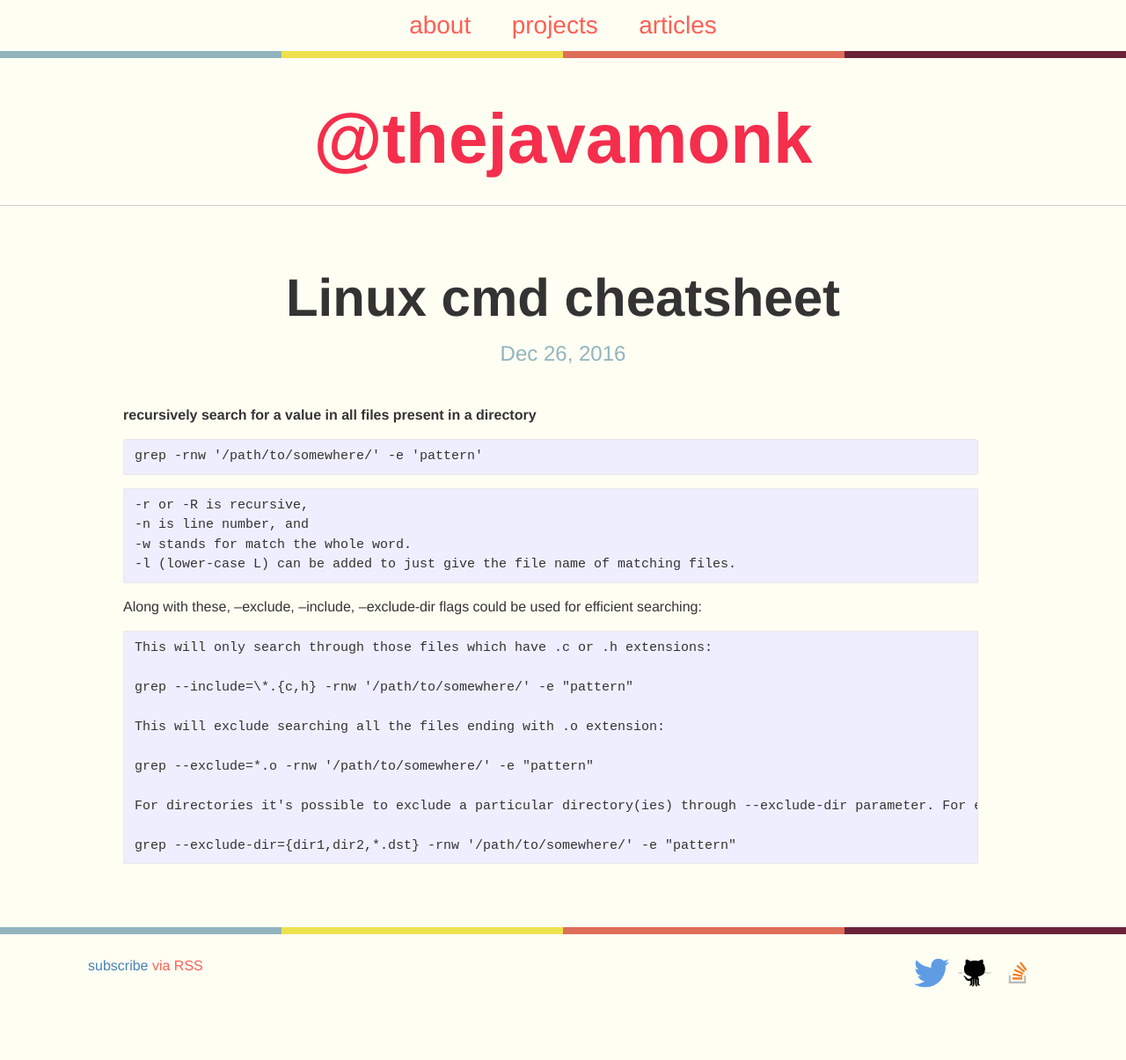
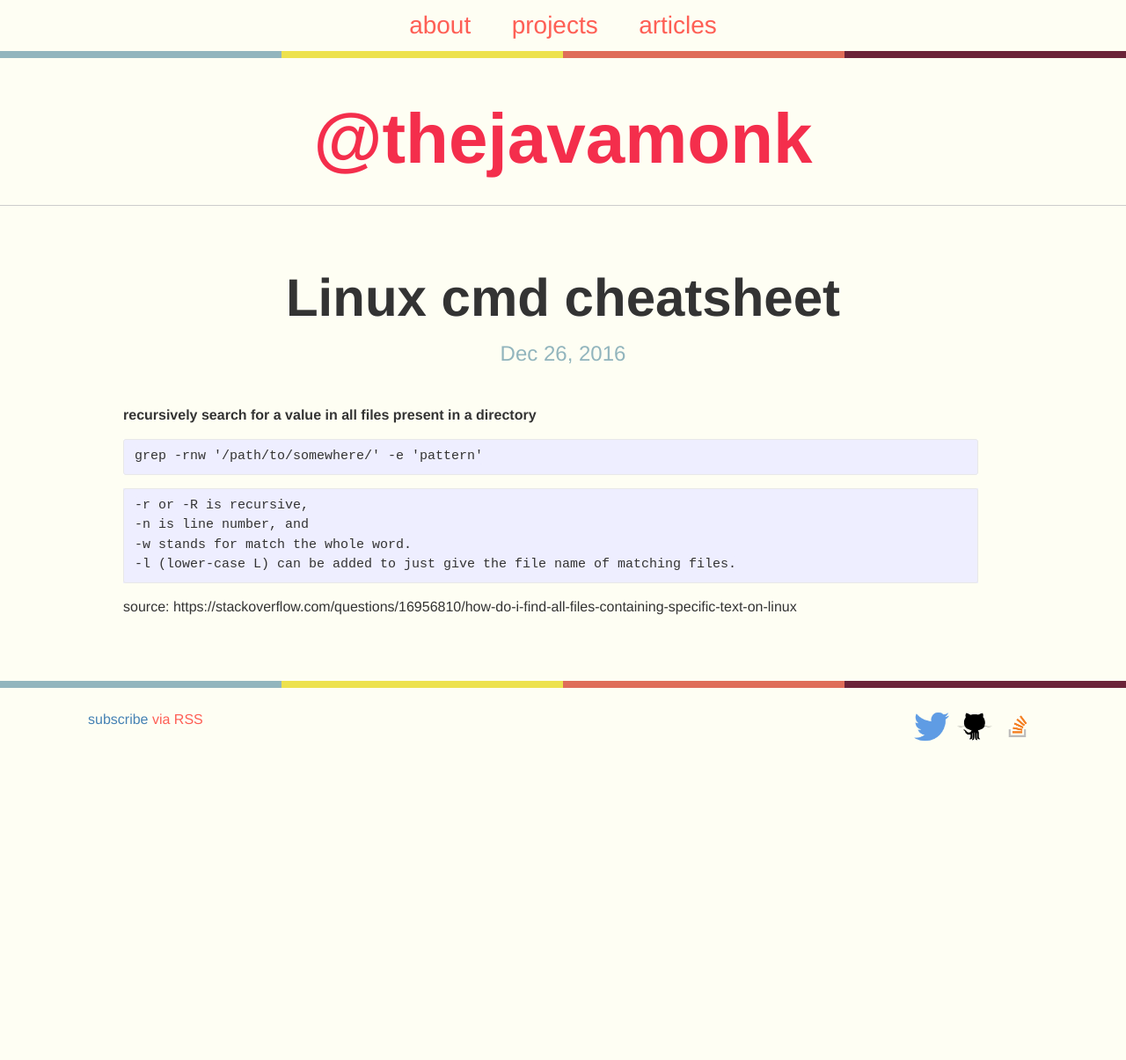
Before and after one commit to thejavamonk/thejavamonk.github.io, a Jekyll site: the page built from _posts/blog/2018-04-06-linux-cmd-cheatsheet.markdown, in a window 1280 px wide. Shown: the whole page at 88% size. Built offline with Jekyll 4.4.1, drawn with Linux system fonts in a browser that asks for light colours; after the commit the page ends 925 px from its top, so only the background shows below that.

```diff
--- a/_posts/blog/2018-04-06-linux-cmd-cheatsheet.markdown
+++ b/_posts/blog/2018-04-06-linux-cmd-cheatsheet.markdown
@@ -18,16 +18,4 @@
     -w stands for match the whole word.
     -l (lower-case L) can be added to just give the file name of matching files.
 
-Along with these, --exclude, --include, --exclude-dir flags could be used for efficient searching:
-
-    This will only search through those files which have .c or .h extensions:
-
-    grep --include=\*.{c,h} -rnw '/path/to/somewhere/' -e "pattern"
-
-    This will exclude searching all the files ending with .o extension:
-
-    grep --exclude=*.o -rnw '/path/to/somewhere/' -e "pattern"
-
-    For directories it's possible to exclude a particular directory(ies) through --exclude-dir parameter. For example, this will exclude the dirs dir1/, dir2/ and all of them matching *.dst/:
-
-    grep --exclude-dir={dir1,dir2,*.dst} -rnw '/path/to/somewhere/' -e "pattern"
+source: https://stackoverflow.com/questions/16956810/how-do-i-find-all-files-containing-specific-text-on-linux
```
